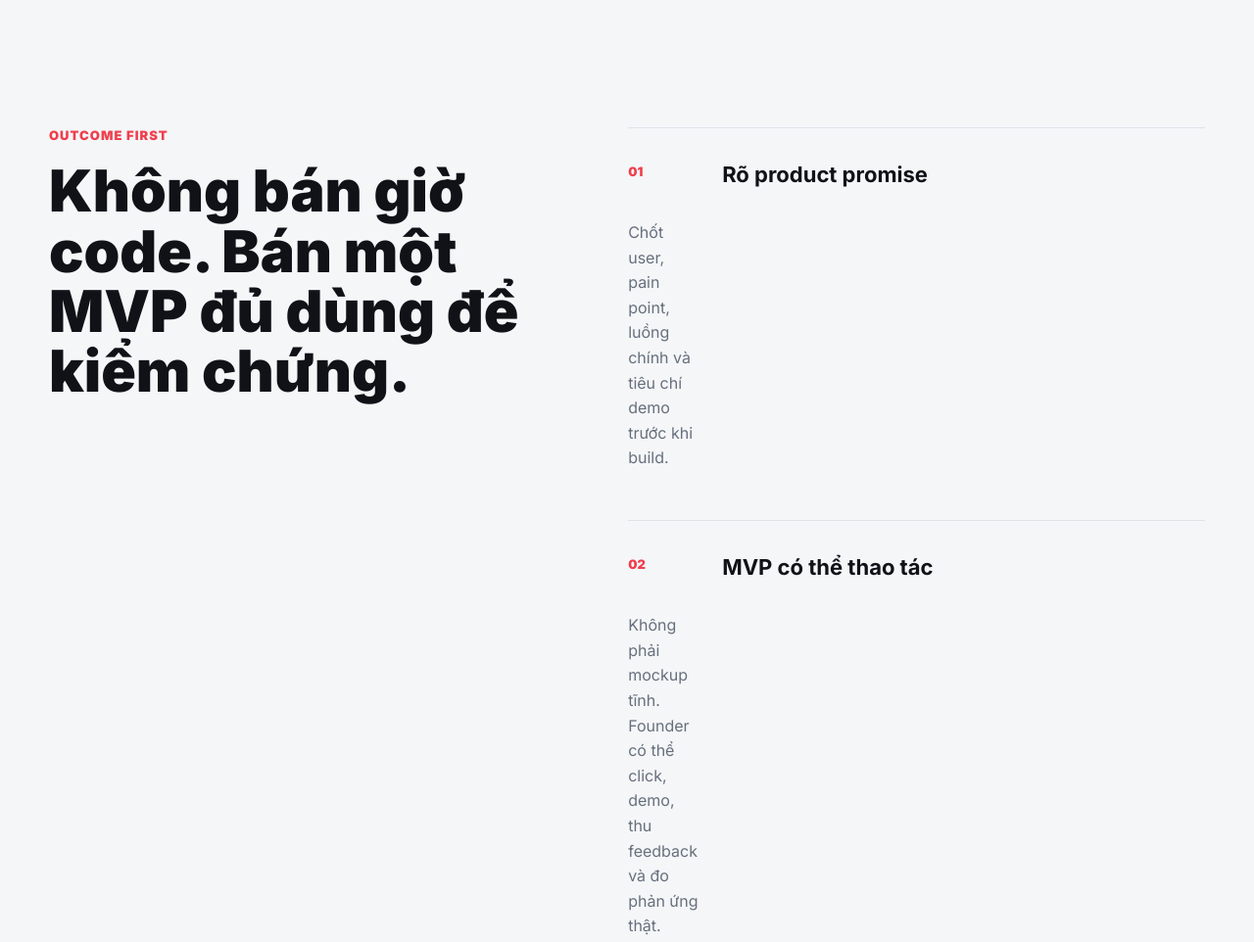
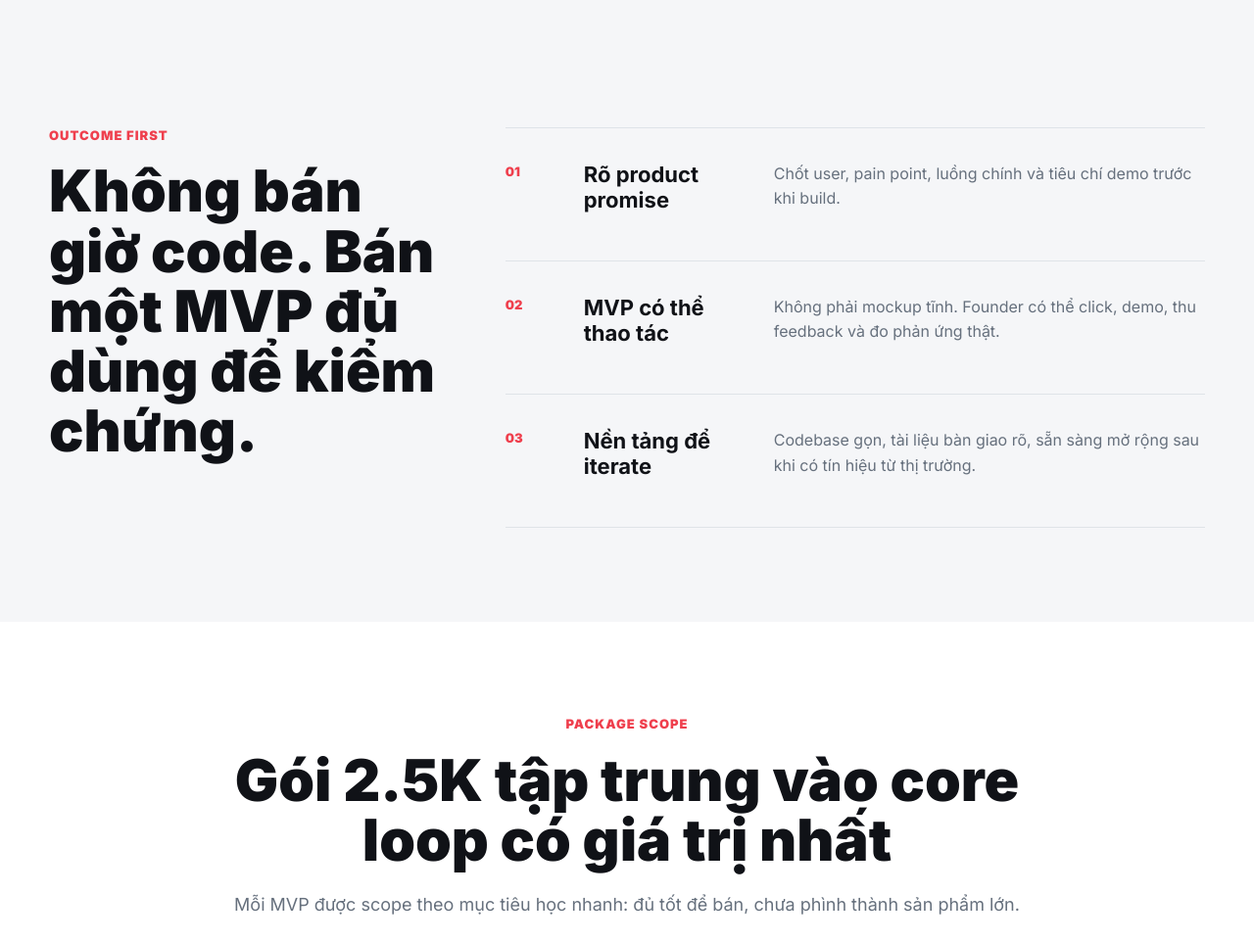
Before and after one commit to benf-le/landing_kd_page, a plain HTML site: page index.html in a window 1280 px wide. Shown: the part 1240-2202 px from the top of the page at 98% size. Drawn offline with Linux system fonts and the light colour scheme.

Commit message:
fix style css

```diff
--- a/index.html
+++ b/index.html
@@ -102,7 +102,7 @@
       </section>
 
       <section class="section-light" id="outcome">
-        <div class="container split-layout">
+        <div class="container split-layout outcome-layout">
           <div class="section-heading reveal">
             <p class="eyebrow">Outcome first</p>
             <h2>Không bán giờ code. Bán một MVP đủ dùng để kiểm chứng.</h2>
@@ -307,7 +307,7 @@
             <p class="eyebrow">Ready for validation</p>
             <h2>Biến idea thành MVP có thể demo trong 14 ngày.</h2>
           </div>
-          <a class="btn btn-primary" href="mailto:hello@example.com?subject=Vibe%20Code%20MVP%20Sprint">Đặt lịch tư vấn <span>→</span></a>
+          <a class="btn btn-primary" href="mailto:contact@kyanon.digital?subject=Vibe%20Code%20MVP%20Sprint">Đặt lịch tư vấn <span>→</span></a>
         </div>
       </section>
     </main>
--- a/styles.css
+++ b/styles.css
@@ -425,6 +425,11 @@ section:not(.hero):not(.stats-band) {
   align-items: start;
 }
 
+.outcome-layout {
+  grid-template-columns: minmax(320px, 0.72fr) minmax(0, 1.28fr);
+  gap: clamp(42px, 5vw, 72px);
+}
+
 .section-heading {
   position: sticky;
   top: 110px;
@@ -440,8 +445,9 @@ section:not(.hero):not(.stats-band) {
 
 .outcome-list article {
   display: grid;
-  grid-template-columns: 72px 1fr;
+  grid-template-columns: 56px minmax(170px, 0.36fr) minmax(360px, 1fr);
   gap: 24px;
+  align-items: start;
   padding: 34px 0;
   border-bottom: 1px solid var(--line);
 }
```
Also changed, not shown: desktop-check.png (added), mobile-check.png (added), outcome-desktop-check.png (added).
